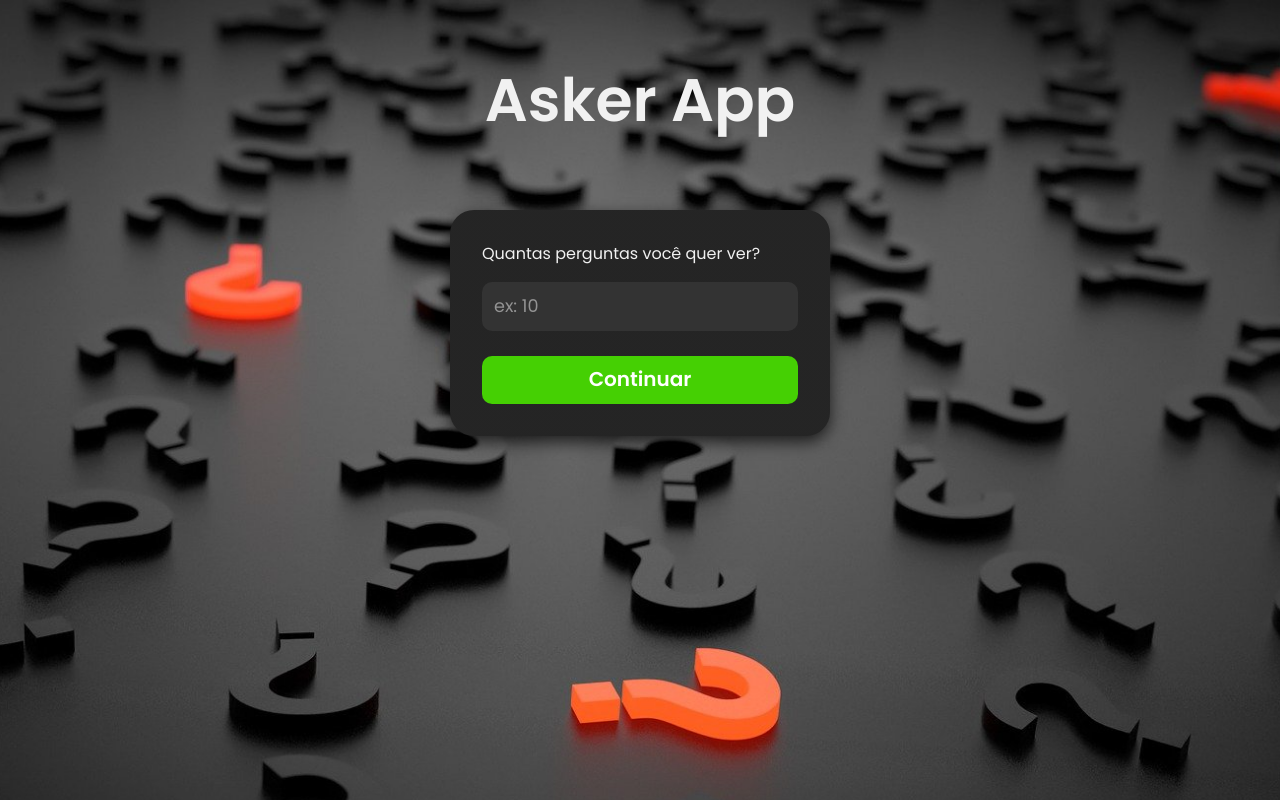
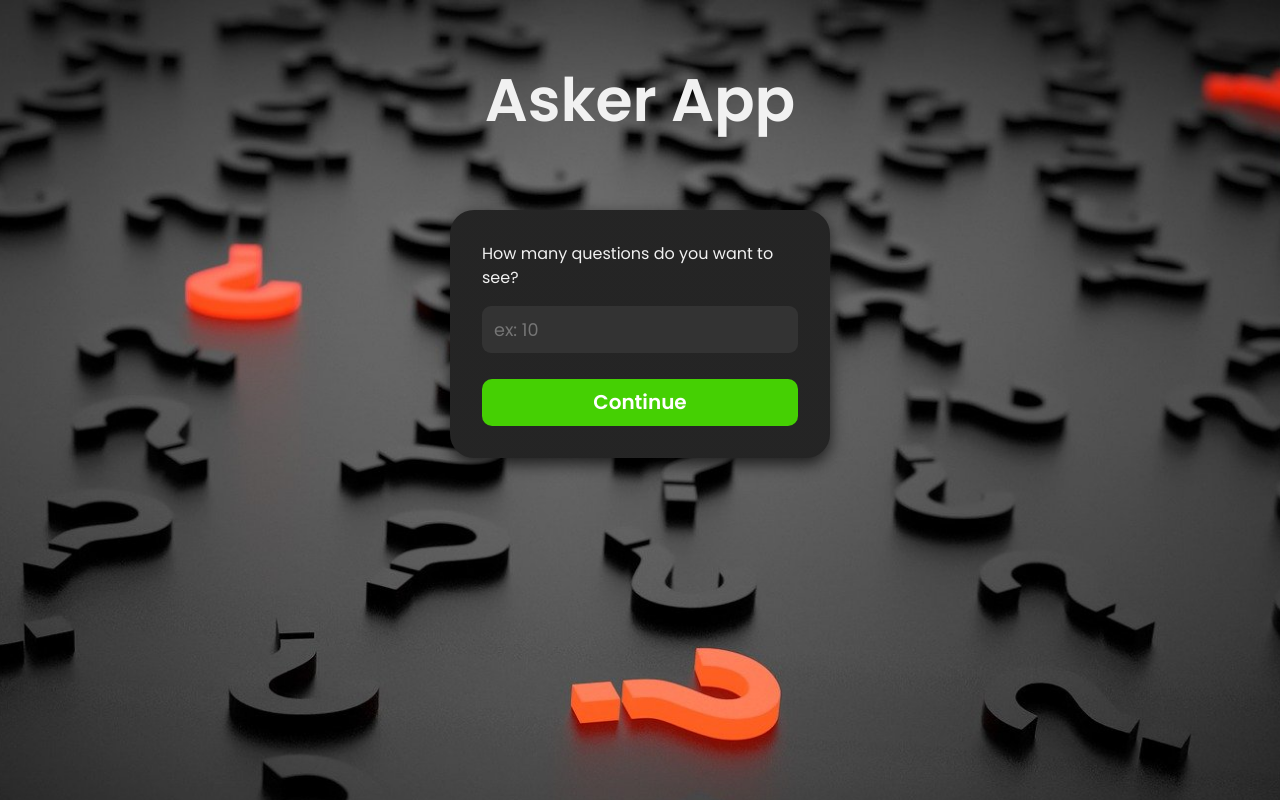
Before and after one commit to jairodoni/asker-app, a React (Vite) app: page / in a window 1280 px wide. Shown: the top 800 px of the page. Built offline with nearby package versions, Linux system fonts and the light colour scheme; the HTML template or start-up script is replaced by a standard one.

Commit message:
Formik implemented and requisition to api done

```diff
--- a/package.json
+++ b/package.json
@@ -16,7 +16,8 @@
     "react": "^17.0.0",
     "react-dom": "^17.0.0",
     "react-icons": "^4.3.1",
-    "react-router-dom": "^6.0.2"
+    "react-router-dom": "^6.0.2",
+    "yup": "^0.32.11"
   },
   "devDependencies": {
     "@types/react": "^17.0.0",
--- a/src/Context/AsksContext.tsx
+++ b/src/Context/AsksContext.tsx
@@ -1,18 +1,7 @@
 import { createContext, ReactNode, useEffect, useState } from 'react';
 import { api } from '../services/api';
+import { Ask } from '../types/asks';
 
-interface Ask {
-  category: string,
-  type: string,
-  difficulty: string,
-  question: string,
-  correct_answer: string,
-  incorrect_answers: [
-    "Jumpman",
-    "Mr. Video",
-    "Mario"
-  ]
-}
 
 interface AsksContextData {
   asks: Ask[];
@@ -27,11 +16,20 @@ interface AsksProviderProps {
 export const AsksContext = createContext({} as AsksContextData);
 
 export function AsksProvider({ children }: AsksProviderProps) {
-  const [asks, setAsks] = useState<Ask[]>([]);
+  const [asks, setAsks] = useState<Ask[]>(() => {
+    const askList = localStorage.getItem('@askerapp:asks')
+    if (askList) {
+      return JSON.parse(askList);
+    }
+
+    return [];
+  });
 
   async function getAsks(amount: number) {
     const { data } = await api.get(`?amount=${amount}`);
+    localStorage.setItem('@askerapp:asks', data.results)
     setAsks(data.results);
+    return;
   };
 
   return (
--- a/src/components/ButtonComponent/index.tsx
+++ b/src/components/ButtonComponent/index.tsx
@@ -5,33 +5,9 @@ import Button from '@mui/material/Button';
 
 interface ButtonComponentProps {
   background: string;
-  path: string;
+  path?: string;
+  type?: "button" | "submit" | "reset" | undefined;
   children: ReactNode;
-}
-
-export function ButtonComponent({ background, children, path }: ButtonComponentProps) {
-
-  const navigate = useNavigate();
-
-  function handleGoTo() {
-    navigate(path)
-  }
-
-  return (
-    <ButtonStyled
-      variant="text"
-      onClick={handleGoTo}
-      sx={{
-        background: background,
-        "&:hover": {
-          background: background,
-          filter: "brightness(0.85)",
-          boxShadow: 'none',
-        }
-      }}>
-      {children}
-    </ButtonStyled>
-  );
 }
 
 const ButtonStyled = styled(Button)({
@@ -47,3 +23,31 @@ const ButtonStyled = styled(Button)({
   fontSize: "1.25rem",
   fontWeight: 600,
 });
+
+export function ButtonComponent({ background, children, path, type = "button" }: ButtonComponentProps) {
+
+  const navigate = useNavigate();
+
+  function handleGoTo() {
+    if (path) {
+      navigate(path);
+    }
+    return;
+  }
+
+  return (
+    <ButtonStyled
+      type={type}
+      onClick={type !== "submit" ? handleGoTo : () => { }}
+      sx={{
+        background: background,
+        "&:hover": {
+          background: background,
+          filter: "brightness(0.85)",
+          boxShadow: 'none',
+        }
+      }}>
+      {children}
+    </ButtonStyled>
+  );
+}
--- a/src/components/Input/index.tsx
+++ b/src/components/Input/index.tsx
@@ -1,25 +1,20 @@
-import { styled } from '@mui/material/styles';
-import InputBase from '@mui/material/InputBase';
+import { Field } from 'formik';
+import styles from './styles.module.css';
 
 interface InputProps {
   placeholder: string;
   type: string;
+  name: string
 }
 
-export function Input({ placeholder, type }: InputProps) {
+export function InputComponent({ placeholder, type, name }: InputProps) {
   return (
-    <InputStyled placeholder={placeholder} type={type} />
+    <Field
+      id={name}
+      name={name}
+      type={type}
+      placeholder={placeholder}
+      className={styles.imput}
+    />
   );
 }
-
-const InputStyled = styled(InputBase)(({ theme }) => ({
-  '& .MuiInputBase-input': {
-    height: "1.8rem",
-    borderRadius: 10,
-    background: "#333",
-    border: "none",
-    fontSize: "1.1rem",
-    width: '100%',
-    padding: '10px 12px',
-  },
-}));
--- /dev/null
+++ b/src/components/Input/styles.module.css
@@ -0,0 +1,11 @@
+.imput {
+  height: 2.95rem;
+  border-radius: 10;
+  background: #333;
+  color: #f1f1f1;
+  border: none;
+  font-size: 1.1rem;
+  width: 100%;
+  padding: 10px 12px;
+  border-radius: 9px;
+}
--- a/src/components/RecordCard/index.tsx
+++ b/src/components/RecordCard/index.tsx
@@ -1,10 +1,8 @@
 import { Typography } from "@material-ui/core";
 import { Box } from "@material-ui/system";
 import { ReactNode } from "react";
-import { ButtonComponent } from "../ButtonComponent";
 import { Card } from "../Card";
 import styles from './styles.module.css';
-
 
 interface RecordCardProps {
   right: number;
--- a/src/pages/Asks.tsx
+++ b/src/pages/Asks.tsx
@@ -3,8 +3,6 @@ import { Box } from "@material-ui/system";
 import { ButtonComponent } from "../components/ButtonComponent";
 import { Card } from "../components/Card";
 import { OptionCard } from "../components/OptionCard";
-
-import styles from "../styles/asks.module.css"
 
 export function Asks() {
   return (
@@ -19,7 +17,7 @@ export function Asks() {
         }}
       >
         <Typography>
-          Pergunta 1 de 10
+          Question 1 out of 10
         </Typography>
       </Box>
       <Stack
@@ -33,9 +31,9 @@ export function Asks() {
         }}
       >
         <Typography width="100%" >
-          Quais os quatros países que têm a
-          maior população carcerária do
-          mundo?
+          Which four countries have the
+          largest prison population in the
+          world?
         </Typography>
 
         <OptionCard />
@@ -44,7 +42,7 @@ export function Asks() {
         <OptionCard />
         <br />
         <ButtonComponent background="#E79800" path="/record">
-          Confirmar
+          Confirm
         </ButtonComponent>
       </Stack>
     </Card>
--- a/src/pages/Home.tsx
+++ b/src/pages/Home.tsx
@@ -1,25 +1,53 @@
+import * as yup from 'yup';
 import { Stack, Typography } from "@material-ui/core";
+import { ErrorMessage, Form, Formik } from "formik";
 import { ButtonComponent } from "../components/ButtonComponent";
 import { Card } from "../components/Card";
-import { Input } from "../components/Input";
+import { InputComponent } from "../components/Input";
+import { useAsks } from "../Hooks/useAsks";
+
+const validationSchema = yup.object().shape({
+  amount: yup.number().required('Amount is required')
+});
 
 export function Home() {
+  const { getAsks } = useAsks();
+
+  function handleSubmit(values: any) {
+    getAsks(values.amount);
+  }
+
   return (
     <Card>
-      <Stack
-        p={4}
+      <Stack p={4} >
+        <Formik
+          onSubmit={handleSubmit}
+          validationSchema={validationSchema}
+          initialValues={{
+            amount: ''
+          }}
         >
+          <Form>
             <Typography
               sx={{
                 marginBottom: 2,
               }}
             >
-          Quantas perguntas você quer ver?
+
+              How many questions do you want to see?
             </Typography>
-        <Input placeholder="ex: 10" type="number" />
-        <ButtonComponent background="#45D003" path="/start">
-          Continuar
+            <InputComponent
+              placeholder="ex: 10"
+              type="number"
+              name="amount"
+            />
+
+            <ErrorMessage component="span" name="amount" />
+            <ButtonComponent background="#45D003" path="/start" type="submit">
+              Continue
             </ButtonComponent>
+          </Form>
+        </Formik>
       </Stack>
     </Card >
   );
--- a/src/styles/global.css
+++ b/src/styles/global.css
@@ -54,6 +54,11 @@ button {
   border: unset;
 }
 
+input + span {
+  font-size: 0.9rem;
+  color: #e40000;
+}
+
 [disabled] {
   opacity: 0.6;
   cursor: not-allowed;
--- /dev/null
+++ b/src/types/asks.ts
@@ -0,0 +1,8 @@
+export interface Ask {
+  category: string;
+  type: string;
+  difficulty: string;
+  question: string;
+  correct_answer: string;
+  incorrect_answers: Array<string>;
+}
```
Also changed, not shown: 1 other file (tests, documents, lock files or other folders). Lines whose indentation alone changed are shown as unchanged.
